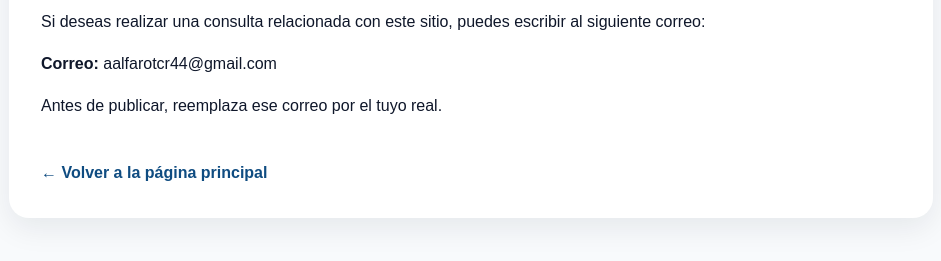
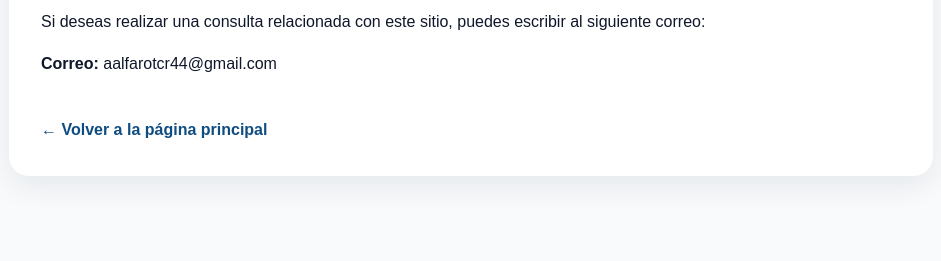
Before and after one commit to englishlearningcr/ia-docentes, a plain HTML site: page contacto.html in a window 1280 px wide. Shown: the part 159-420 px from the top of the page, without its empty margins (169-1110 px from the left). Drawn offline with Linux system fonts and the light colour scheme.

```diff
--- a/contacto.html
+++ b/contacto.html
@@ -46,7 +46,6 @@
 
     <p><strong>Correo:</strong> aalfarotcr44@gmail.com</p>
 
-    <p>Antes de publicar, reemplaza ese correo por el tuyo real.</p>
 
     <a class="back" href="index.html">← Volver a la página principal</a>
   </main>
```
